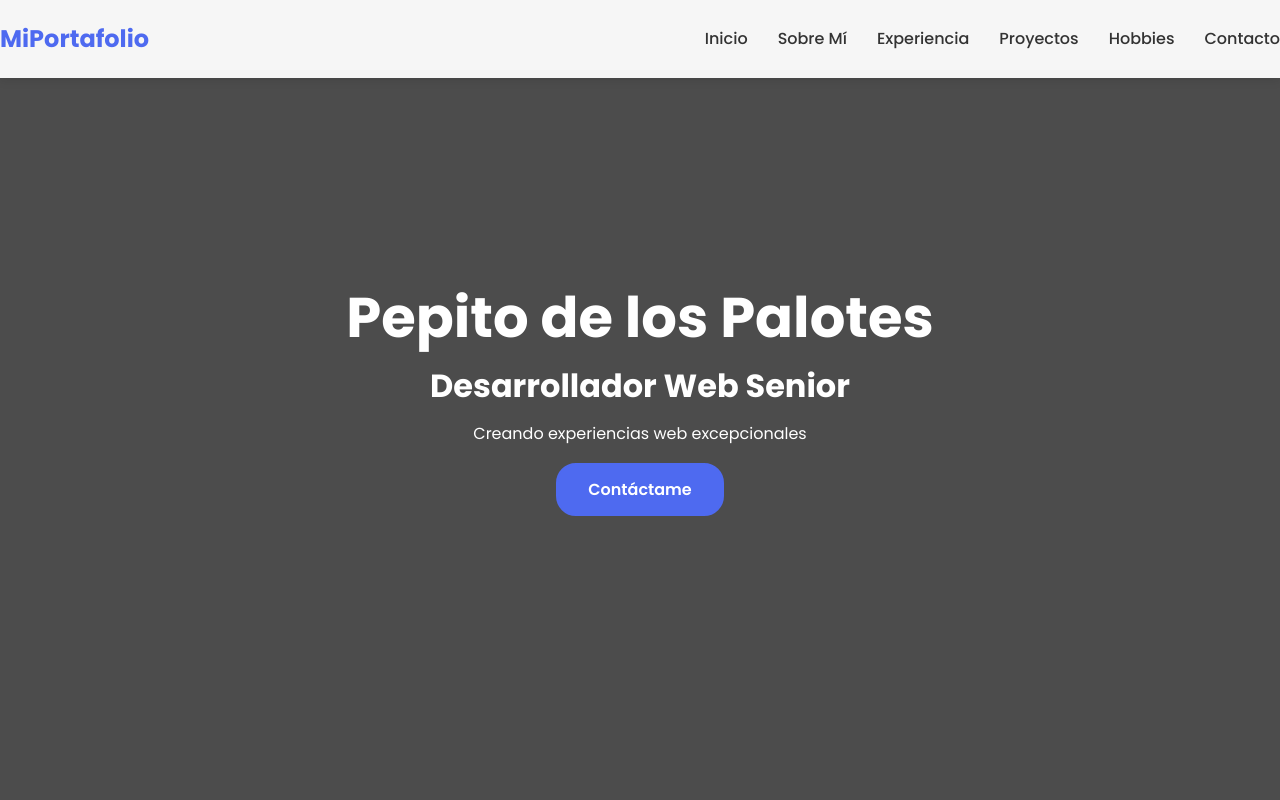
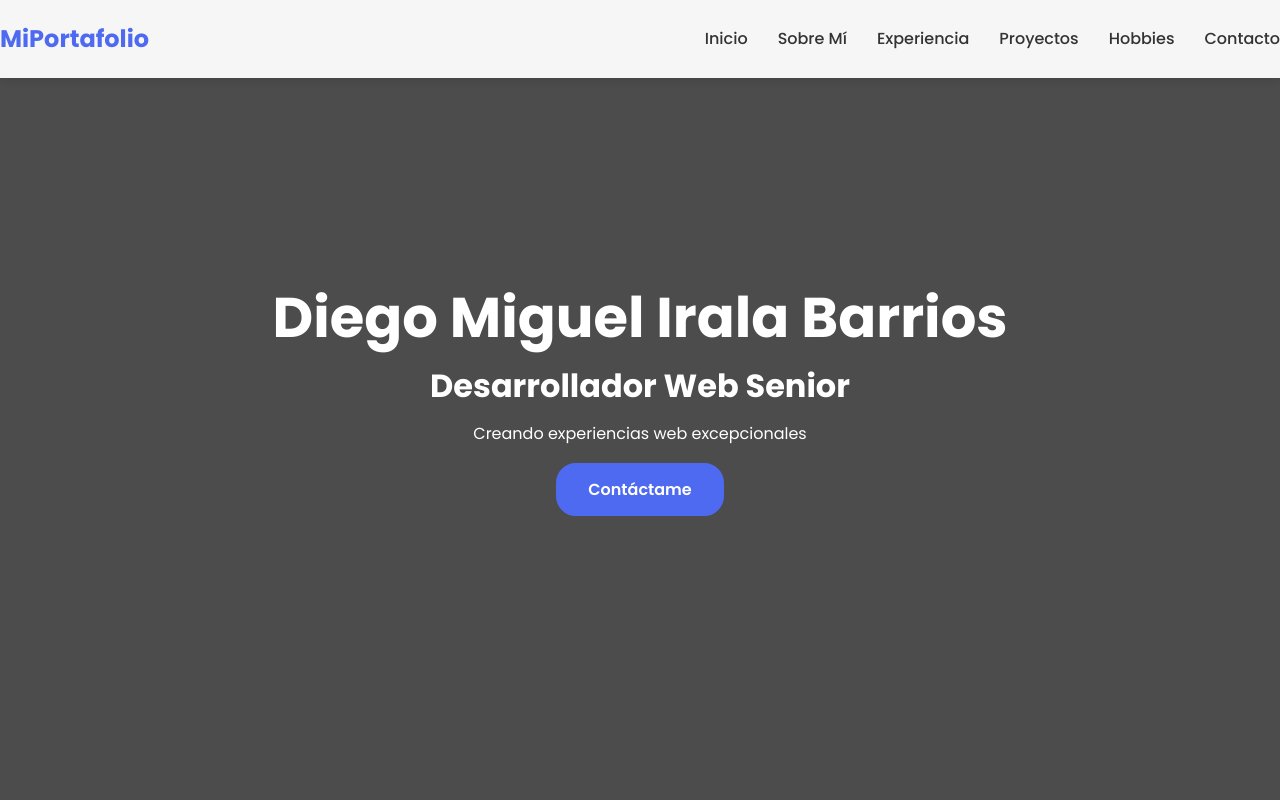
Before and after one commit to DyegoIrala/portafoliointegrador, a plain HTML site: page index.html in a window 1280 px wide. Shown: the top 800 px of the page. Drawn offline with Linux system fonts and the light colour scheme.

Commit message:
feat: commit inicial proyecto

```diff
--- a/index.html
+++ b/index.html
@@ -45,7 +45,7 @@
         </nav>
 
         <div class="hero">
-            <h1>Pepito de los Palotes</h1>
+            <h1>Diego Miguel Irala Barrios</h1>
             <h2>Desarrollador Web Senior</h2>
             <p>Creando experiencias web excepcionales</p>
             <a href="#contacto" class="btn-primary">Contáctame</a>
```
